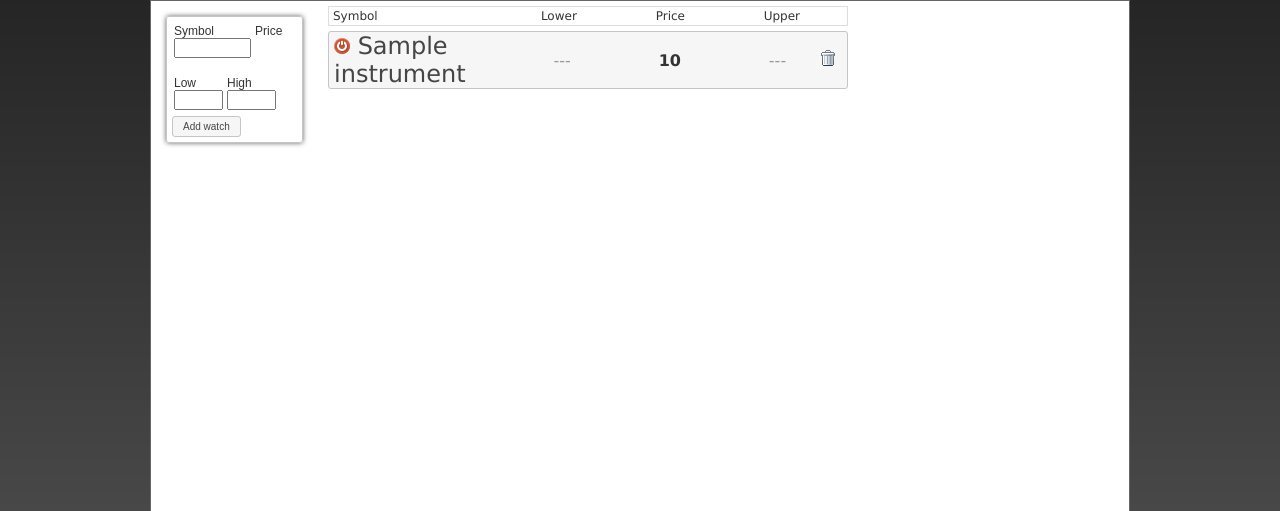
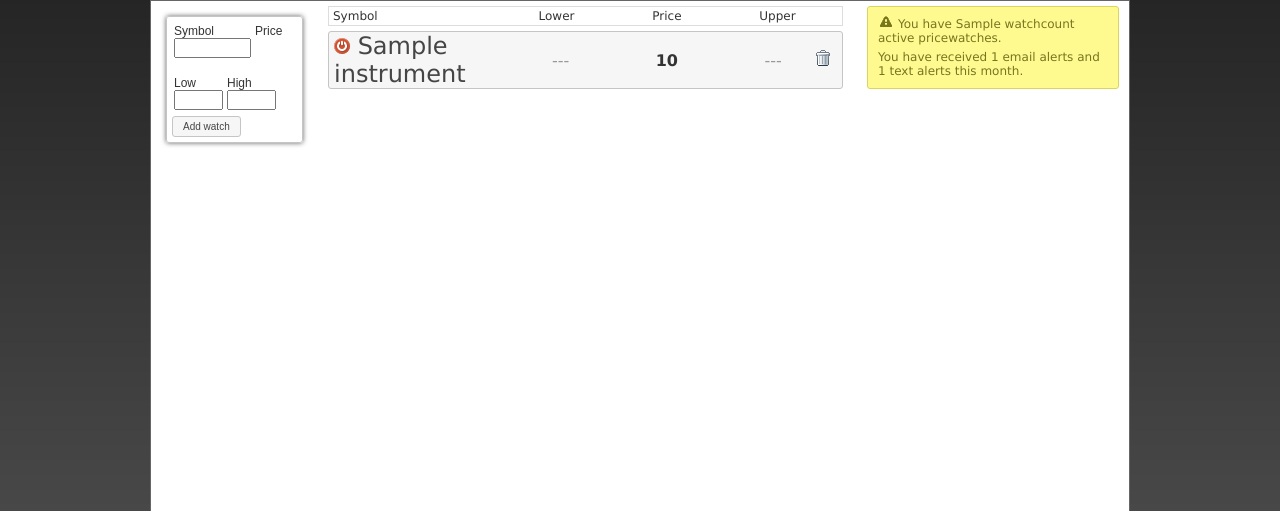
Before and after one commit to ezl/chromano_trial, a Django app: template templates/monitor.html in a window 1280 px wide. Shown: the part 55-566 px from the top of the page. Run offline with Django 3.2, Linux system fonts and the light colour scheme; tables that the repository leaves empty hold one stand-in row (values such as "Sample post"); the template is opened without the code that fills it: values that come from a table or form of the project are taken from there, most other values are stand-ins (such as "Sample title", 1, 10 or a date in 2020); lists and menus that the app fills with data are empty; parts of the project's set-up code (start-up, migrations or seed data) failed here and were passed over; some libraries are stand-ins or nearby versions.

Commit message:
informational panel update (note: model changes)

```diff
--- a/apps/monitor/models.py
+++ b/apps/monitor/models.py
@@ -59,6 +59,8 @@ class UserProfile(models.Model):
     phone_number = models.CharField(max_length=20, null=True, blank=True)
     count_email_alerts = models.IntegerField("Email alerts remaining", default=0)
     count_phone_alerts = models.IntegerField("SMS alerts remaining", default=0)
+    received_email_alerts = models.IntegerField("Email alerts received", default=0)
+    received_phone_alerts = models.IntegerField("SMS alerts received", default=0)
 
     @property
     def count_watches(self):
@@ -75,4 +77,6 @@ class UserProfile(models.Model):
             if self.plan.allow_email_alerts else 0
         self.count_phone_alerts = (self.plan.limit_phone_alerts or -1) \
             if self.plan.allow_phone_alerts else 0
+        self.received_email_alerts = 0
+        self.received_phone_alerts = 0
         self.save()
--- a/apps/monitor/views.py
+++ b/apps/monitor/views.py
@@ -48,8 +48,10 @@ def monitor(request):
 
     return {
         'watchlist': qs.order_by('-position', '-id'),
+        'watchcount': qs.count(),
         'near_limit': profile and profile.count_watches < 5,
         'plan': profile and profile.plan,
+        'profile': profile,
     }
 
 
--- a/static/css/style.css
+++ b/static/css/style.css
@@ -64,11 +64,13 @@ body { font-family: Verdana, sans-serif; }
     display: inline-block; margin-bottom: -2px; }
 .add-watch .ui-widget-shadow { position: absolute; width: 100%; height: 100%; }
 
-.warning { float: right; padding: 10px; width: 200px; font-size: 12px; }
-.warning .ui-icon { float: left; margin-right: 4px; }
+.plan-status { float: right; padding: 10px; width: 230px; font-size: 12px; }
+.plan-status .ui-icon { float: left; margin-right: 4px; }
+.plan-status div { margin-top: 5px; }
+#warn-limit { font-weight: bold; }
 
 /* watch page: item list */
-.grid-watch { width: 520px; padding: 0 20px; overflow: auto; }
+.grid-watch { width: 515px; padding: 0 20px; overflow: auto; }
 .grid-watch tr>* { text-align: center; }
 .grid-watch th:first-child { text-align: left; }
 .grid-watch tr>*:nth-child(1) { width: 200px; }
--- a/static/js/monitor.js
+++ b/static/js/monitor.js
@@ -23,6 +23,15 @@ jQuery(function($) {
         var html = tpl.replace(/{{\s*(\w+)\s*}}/g, function(m, k) { return format(data[k]) }, tpl),
             el = $(html).hide().prependTo($('.grid-watch ul')).fadeIn('slow');
         return el;
+    }
+
+    // update label and display warning
+    function updateCountLabel(delta) {
+        var el = $('#watch-count'), value = parseInt(el.html()) + delta,
+            elMax = $('#watch-max'), valueMax = parseInt(elMax.html());
+        if (valueMax)
+            $('#warn-limit').toggle(valueMax - value < 5);
+        el.html(value);
     }
 
     // periodic updates
@@ -136,6 +145,7 @@ jQuery(function($) {
         $.get(link.attr('href'), function(data) {
             if (!data) return;
             item.fadeOut('slow', function() { item.remove() });
+            updateCountLabel(-1);
         }, 'json');
     });
 
@@ -152,6 +162,7 @@ jQuery(function($) {
             form.find(':input').val('') // reset values
                 .first().focus(); // focus first element
             createItem(data);
+            updateCountLabel(1);
         }, 'json');
     });
 
--- a/templates/monitor.html
+++ b/templates/monitor.html
@@ -6,13 +6,19 @@
 {% endblock %}
 
 {% block content %}
-{% if near_limit %}
-<div class="warning ui-state-highlight ui-corner-all">
+<div class="plan-status ui-state-highlight ui-corner-all">
     <span class="ui-icon ui-icon-alert"></span>
-    You are near your {{ plan.name }} plan limit of {{ plan.max_price_watches }} pricewatches.
-    <br/><a href="#">Click to upgrade</a>.
+    You have <span id="watch-count">{{ watchcount }}</span> active pricewatches.
+    <div id="warn-limit" {% if not near_limit %} style="display: none;" {% endif %}>
+        You are nearing your maximum of
+        <span id="watch-max">{{ plan.max_price_watches|default:"???" }}</span> pricewatches.
+        <a href="#">Upgrade</a>
+    </div>
+    <div id="alert-count">
+        You have received {{ profile.received_email_alerts }} email alerts
+        and {{ profile.received_phone_alerts }} text alerts this month.
+    </div>
 </div>
-{% endif %}
 
 <div class="add-watch">
     <div class="ui-widget-shadow ui-corner-all"></div>
```
